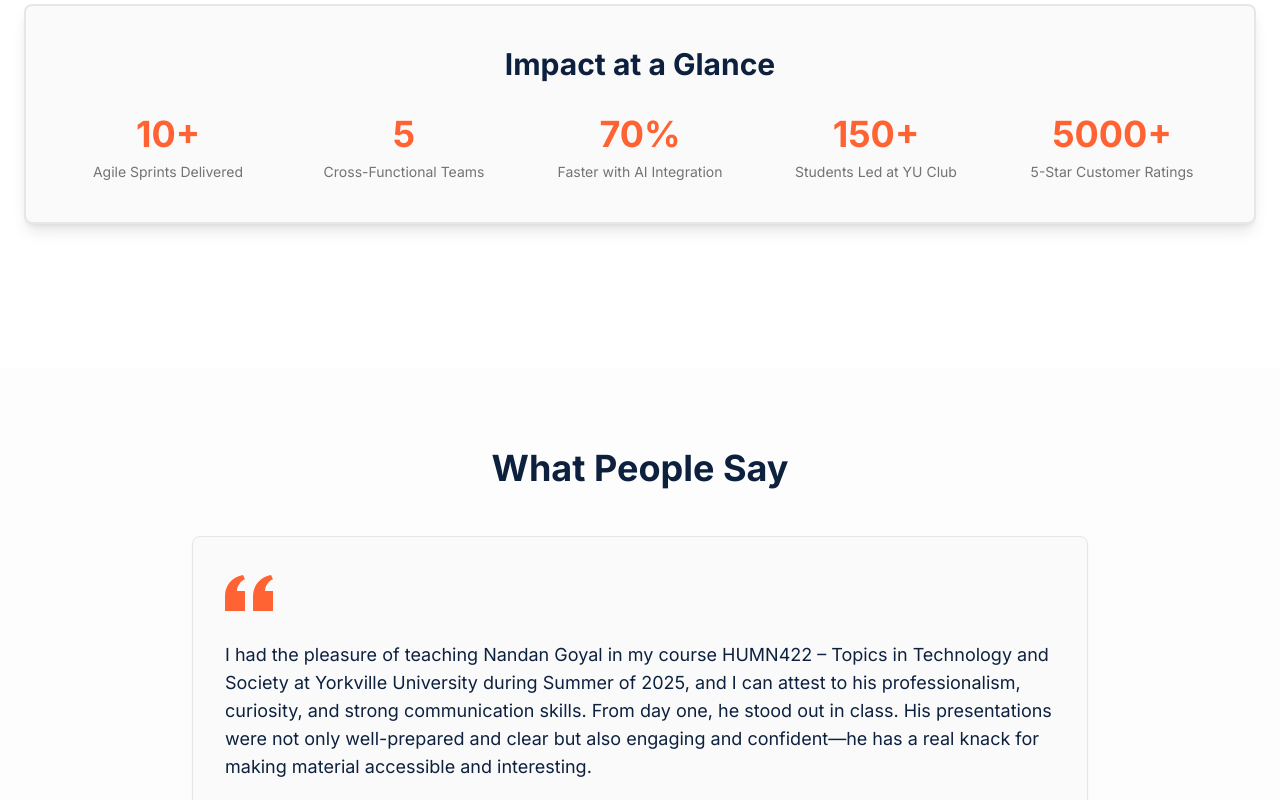
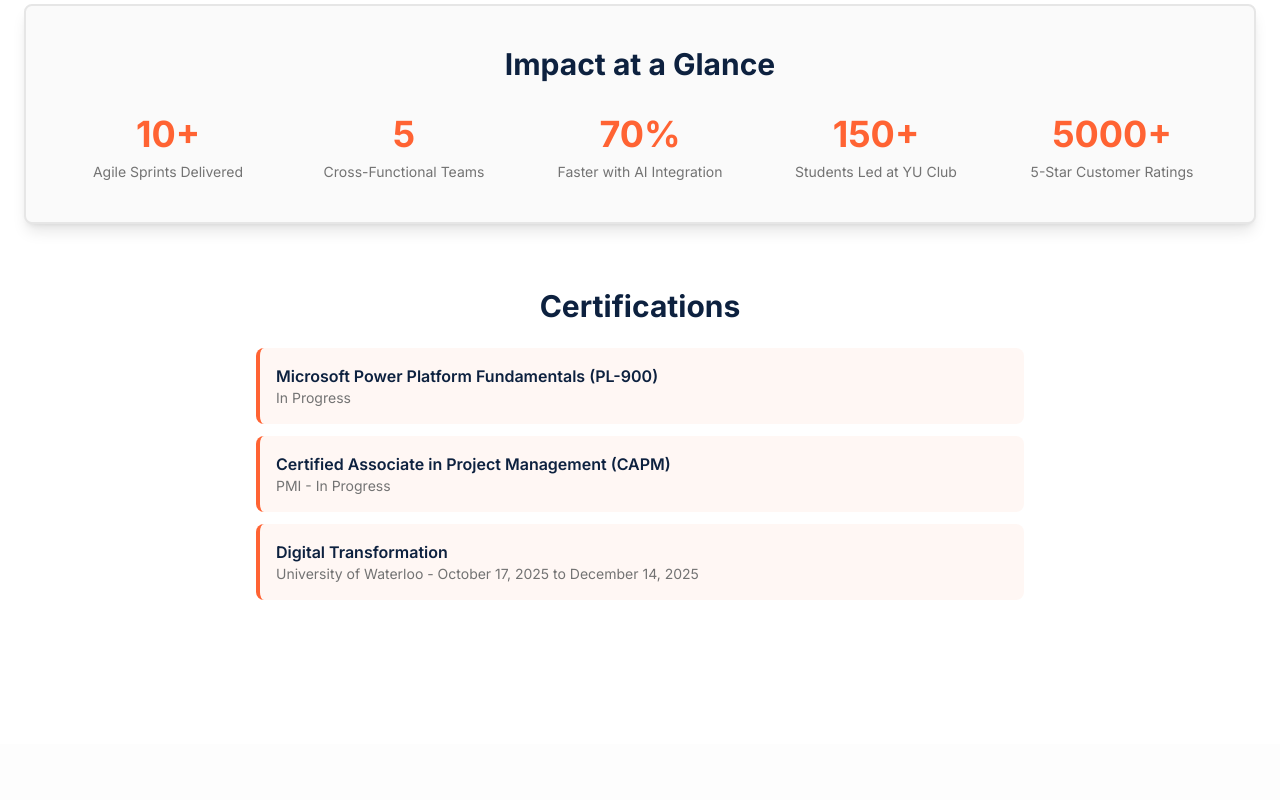
Before and after one commit to nandan1717/nandangoyal-3af8c0f2, a React (Vite) app: page / in a window 1280 px wide. Shown: the part 498-1298 px from the top of the page. Built offline with nearby package versions, Linux system fonts and the light colour scheme; the HTML template or start-up script is replaced by a standard one.

Commit message:
Refactor homepage layout

```diff
--- a/src/pages/Home.tsx
+++ b/src/pages/Home.tsx
@@ -69,6 +69,25 @@ const Home = () => {
               </div>
             </div>
           </div>
+
+          {/* Certifications Section */}
+          <div className="max-w-3xl mx-auto mb-12 sm:mb-16">
+            <h2 className="text-2xl sm:text-3xl font-bold text-foreground mb-6 text-center">Certifications</h2>
+            <div className="space-y-3">
+              <div className="bg-accent/5 p-4 rounded-lg border-l-4 border-accent">
+                <h3 className="font-semibold text-foreground">Microsoft Power Platform Fundamentals (PL-900)</h3>
+                <p className="text-sm text-muted-foreground">In Progress</p>
+              </div>
+              <div className="bg-accent/5 p-4 rounded-lg border-l-4 border-accent">
+                <h3 className="font-semibold text-foreground">Certified Associate in Project Management (CAPM)</h3>
+                <p className="text-sm text-muted-foreground">PMI - In Progress</p>
+              </div>
+              <div className="bg-accent/5 p-4 rounded-lg border-l-4 border-accent">
+                <h3 className="font-semibold text-foreground">Digital Transformation</h3>
+                <p className="text-sm text-muted-foreground">University of Waterloo - October 17, 2025 to December 14, 2025</p>
+              </div>
+            </div>
+          </div>
         </div>
       </main>
 
```
